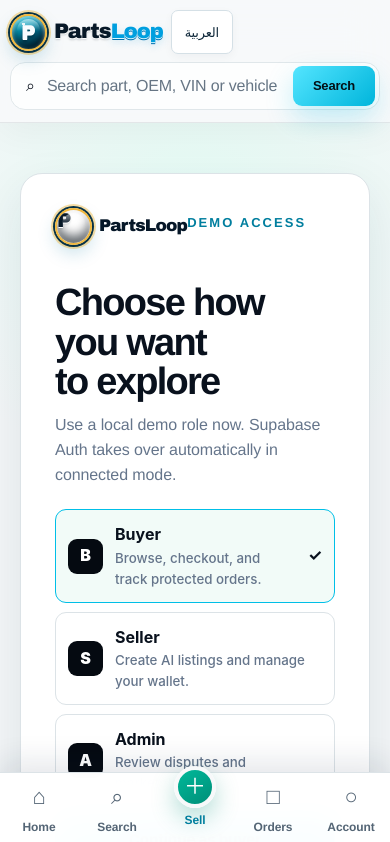
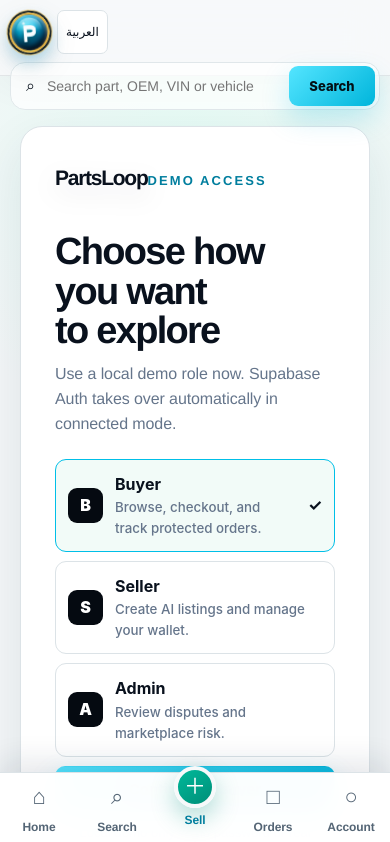
Before and after one commit to libertylightllc-ctrl/partloop, a Next.js app: page /auth/sign-in in a window 390 px wide. Shown: the top 842 px of the page. Built offline with nearby package versions, Linux system fonts and the light colour scheme; no server answers.

Commit message:
Revert "Improve premium header legibility"
This reverts commit b1ce045eebc9a40feb216c5b12bd92af37de1374.

```diff
--- a/app/premium.css
+++ b/app/premium.css
@@ -2282,163 +2282,3 @@ body {
   .brand { font-size: 21px; }
   .brand-mark { width: 39px; height: 39px; }
 }
-
-/* V20 — high-contrast premium header typography */
-.top-nav {
-  grid-template-columns: 235px minmax(320px, 1fr) auto;
-}
-.brand {
-  gap: 11px;
-  color: #061728;
-  font-family: "Segoe UI Variable Display", "Aptos Display", "Arial Black", sans-serif;
-  font-size: 28px;
-  font-weight: 900;
-  letter-spacing: -.055em;
-  filter: none;
-}
-.brand > span:last-child {
-  color: #071827;
-  background: none;
-  -webkit-background-clip: initial;
-  background-clip: initial;
-  -webkit-text-fill-color: currentColor;
-  text-shadow: 0 1px 0 #fff, 0 2px 2px rgba(4, 18, 30, .16);
-}
-.brand > span:last-child > span {
-  color: #009fdf;
-  background: none;
-  -webkit-background-clip: initial;
-  background-clip: initial;
-  -webkit-text-fill-color: currentColor;
-  text-shadow:
-    0 1px 0 #d9f8ff,
-    0 2px 0 #006fae,
-    0 4px 8px rgba(0, 146, 210, .2);
-}
-.brand-mark {
-  width: 50px;
-  height: 50px;
-  flex: 0 0 50px;
-  border: 2px solid #f1b83f;
-  font-family: "Segoe UI Variable Display", "Arial Black", sans-serif;
-  font-size: 27px;
-  font-weight: 950;
-  line-height: 1;
-  transform: none;
-  background:
-    radial-gradient(circle at 35% 25%, rgba(255,255,255,.9) 0 4%, transparent 5%),
-    linear-gradient(145deg, #28d8ef 0%, #008bab 42%, #00516d 70%, #021923 100%);
-  box-shadow:
-    inset 0 2px 4px rgba(255,255,255,.58),
-    inset 0 -7px 11px rgba(0,10,18,.62),
-    0 0 0 2px #073246,
-    0 0 0 4px rgba(238,181,61,.45),
-    0 8px 18px rgba(0,120,158,.22);
-  text-shadow: 0 1px 0 #fff, 0 3px 3px rgba(0,29,43,.62);
-}
-.brand:hover .brand-mark {
-  transform: translateY(-1px);
-}
-
-.nav-search input {
-  color: #26394a;
-  font-size: 16px;
-  font-weight: 520;
-  letter-spacing: -.012em;
-}
-.nav-search input::placeholder {
-  color: #667584;
-  opacity: 1;
-}
-.nav-search button {
-  min-width: 96px;
-  font-family: "Segoe UI Variable Display", "Aptos Display", sans-serif;
-  font-size: 15px;
-  font-weight: 850;
-  letter-spacing: -.015em;
-}
-.nav-actions {
-  color: #10293b;
-  font-family: "Segoe UI Variable Display", "Aptos Display", sans-serif;
-  font-size: 14px;
-  font-weight: 780;
-}
-.top-nav .locale-switch,
-.nav-action,
-.cart-link {
-  color: #10293b;
-  font-size: 14px;
-  font-weight: 780;
-  letter-spacing: -.015em;
-}
-.top-nav .locale-switch {
-  min-width: 62px;
-  border-color: #d5e0e6;
-  box-shadow: 0 3px 10px rgba(5,31,48,.04);
-}
-.nav-action > span,
-.cart-link > span {
-  color: #00a9d4;
-  font-weight: 900;
-}
-.cart-link em {
-  color: #10293b;
-  font-size: 14px;
-  font-weight: 800;
-}
-
-@media (max-width: 1180px) {
-  .top-nav {
-    grid-template-columns: 205px minmax(270px, 1fr) auto;
-  }
-  .brand { font-size: 24px; }
-  .brand-mark {
-    width: 45px;
-    height: 45px;
-    flex-basis: 45px;
-    font-size: 24px;
-  }
-  .top-nav .locale-switch,
-  .nav-action,
-  .cart-link,
-  .cart-link em { font-size: 13px; }
-}
-
-@media (max-width: 780px) {
-  .top-nav {
-    height: auto;
-    min-height: 76px;
-    grid-template-columns: auto minmax(0, 1fr) auto;
-  }
-  .brand {
-    gap: 8px;
-    font-size: 21px;
-  }
-  .brand-mark {
-    width: 40px;
-    height: 40px;
-    flex-basis: 40px;
-    font-size: 21px;
-  }
-}
-
-@media (max-width: 480px) {
-  .brand {
-    gap: 7px;
-    font-size: 17px;
-    letter-spacing: -.045em;
-  }
-  .brand > span:last-child {
-    display: inline;
-  }
-  .brand-mark {
-    width: 37px;
-    height: 37px;
-    flex-basis: 37px;
-    font-size: 20px;
-  }
-  .nav-search button {
-    min-width: 82px;
-    font-size: 13px;
-  }
-}
```
